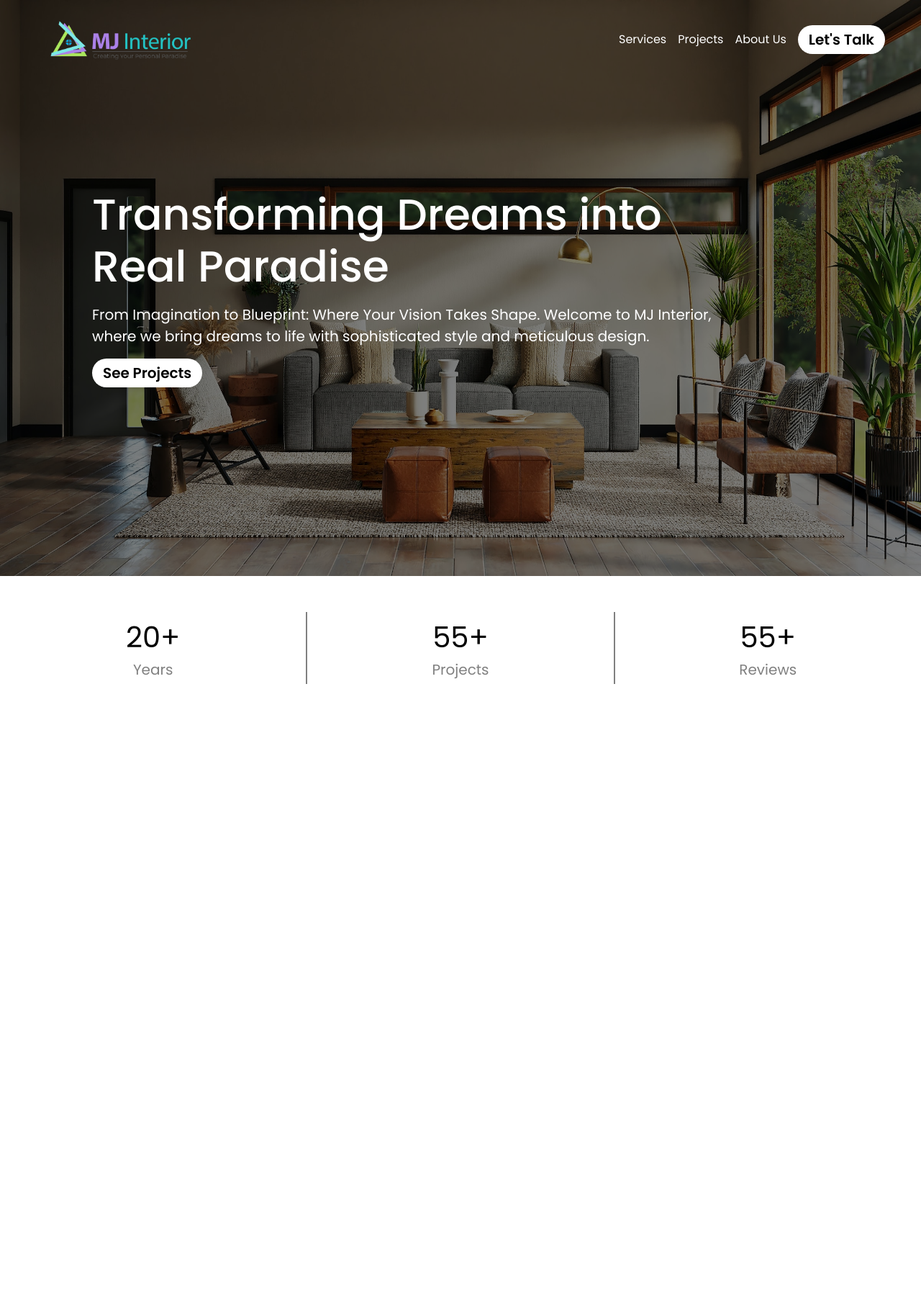
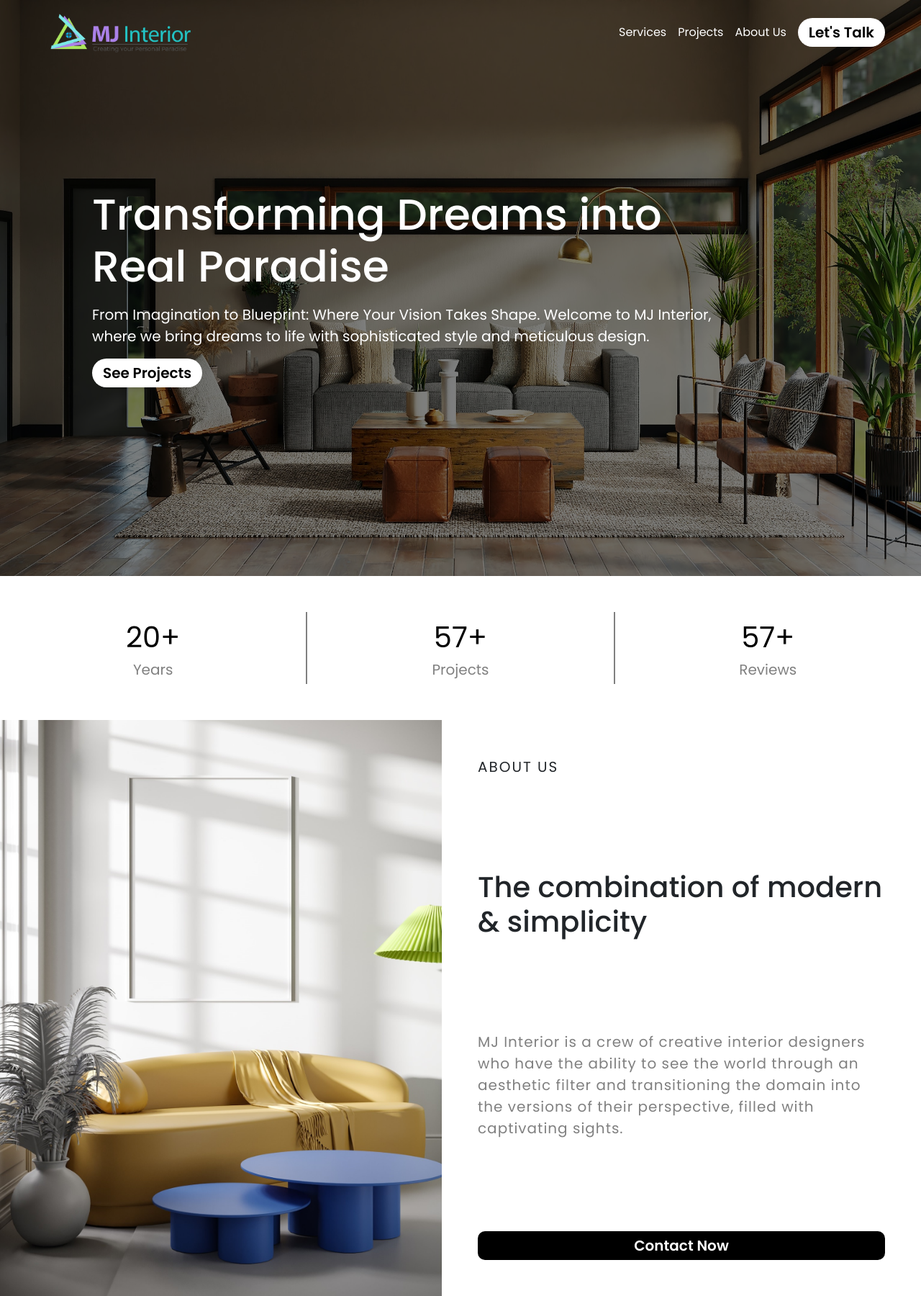
Before and after one commit to Mukesh-Sharma400/mj-interior, a Next.js app: page / in a window 1280 px wide. Shown: the whole page at 72% size. Before the commit the page ends 1000 px from the top, so only its background shows below. Built offline with nearby package versions, Linux system fonts and the light colour scheme.

Commit message:
Header Transition & About Us Section

```diff
--- a/src/app/(root)/page.js
+++ b/src/app/(root)/page.js
@@ -2,8 +2,10 @@
 
 import styled from "styled-components";
 import { Hero } from "../sections/Hero";
+import { AboutUs } from "../sections/AboutUs";
 import { Header } from "../components/Header";
 import { Counting } from "../sections/Counting";
+import { Footer } from "../components/Footer";
 
 export default function Home() {
   return (
@@ -11,6 +13,8 @@ export default function Home() {
       <Header />
       <Hero />
       <Counting />
+      <AboutUs />
+      {/* <Footer /> */}
     </DisplayWrapper>
   );
 }
--- /dev/null
+++ b/src/app/components/Footer.js
@@ -0,0 +1,39 @@
+import styled from "styled-components";
+
+export const Footer = () => {
+  return (
+    <DisplayWrapper>
+      <Column1>
+        <h1>Column1</h1>
+      </Column1>
+      <Column2>
+        <h1>Column1</h1>
+      </Column2>
+      <Column3>
+        <h1>Column1</h1>
+      </Column3>
+    </DisplayWrapper>
+  );
+};
+const DisplayWrapper = styled.div`
+  width: 100%;
+  display: flex;
+  justify-content: space-between;
+  padding: 0px 50px;
+  transition: all 0.5s ease-in-out;
+`;
+
+const Column1 = styled.div`
+  width: 100%;
+  transition: all 0.5s ease-in-out;
+`;
+
+const Column2 = styled.div`
+  width: 100%;
+  transition: all 0.5s ease-in-out;
+`;
+
+const Column3 = styled.div`
+  width: 100%;
+  transition: all 0.5s ease-in-out;
+`;
--- a/src/app/components/Header.js
+++ b/src/app/components/Header.js
@@ -1,38 +1,68 @@
 import Link from "next/link";
 import Image from "next/image";
 import styled from "styled-components";
+import { useEffect, useState } from "react";
 import logo from "../../../public/assets/logo.png";
 
 export const Header = () => {
+  const [scrolled, setScrolled] = useState(false);
+
+  useEffect(() => {
+    const handleScroll = () => {
+      const isScrolled = window.scrollY > 0;
+      setScrolled(isScrolled);
+    };
+    window.addEventListener("scroll", handleScroll);
+    return () => {
+      window.removeEventListener("scroll", handleScroll);
+    };
+  }, []);
+
   return (
-    <DisplayWrapper>
-      <Logo src={logo} alt="MJ Interior" />
-      <RoutesWrapper>
-        <Route href="/">Services</Route>
-        <Route href="/">Projects</Route>
-        <Route href="/">About Us</Route>
-        <ContactBtn>Let's Talk</ContactBtn>
+    <DisplayWrapper scrolled={scrolled}>
+      <Logo src={logo} alt="MJ Interior" scrolled={scrolled} />
+      <RoutesWrapper scrolled={scrolled}>
+        <Route href="/" scrolled={scrolled}>
+          Services
+        </Route>
+        <Route href="/" scrolled={scrolled}>
+          Projects
+        </Route>
+        <Route href="/" scrolled={scrolled}>
+          About Us
+        </Route>
+        <ContactBtn scrolled={scrolled}>Let's Talk</ContactBtn>
       </RoutesWrapper>
     </DisplayWrapper>
   );
 };
 
 const DisplayWrapper = styled.div`
-  position: absolute;
+  position: fixed;
   top: 0;
   left: 0;
   right: 0;
-  margin: 20px 50px;
+  padding: 0px 50px;
+  height: ${(props) => (props.scrolled ? "70px" : "90px")};
   display: flex;
   align-items: center;
   justify-content: space-between;
-  z-index: 1;
+  background: ${(props) =>
+    props.scrolled ? "rgba(225, 225, 225, 0.3)" : "transparent"};
+  box-shadow: ${(props) =>
+    props.scrolled ? "0 4px 15px rgba(225, 225, 225, 0.3)" : "none"};
+  backdrop-filter: ${(props) => (props.scrolled ? "blur(10.1px)" : "none")};
+  -webkit-backdrop-filter: ${(props) =>
+    props.scrolled ? "blur(10.1px)" : "none"};
+  border-bottom: ${(props) =>
+    props.scrolled ? "1px solid rgba(225, 225, 225, 1)" : "none"};
+  z-index: 2;
   transition: all 0.5s ease-in-out;
 `;
 
 const Logo = styled(Image)`
   width: auto;
-  height: 70px;
+  height: ${(props) => (props.scrolled ? "50px" : "70px")};
   transition: all 0.5s ease-in-out;
 `;
 
@@ -45,7 +75,7 @@ const RoutesWrapper = styled.div`
 
 const Route = styled(Link)`
   font-size: 16px;
-  color: white;
+  color: ${(props) => (props.scrolled ? "black" : "white")};
   text-decoration: none;
   transition: all 0.5s ease-in-out;
 `;
@@ -53,8 +83,8 @@ const Route = styled(Link)`
 const ContactBtn = styled.button`
   font-size: 20px;
   font-weight: 600;
-  color: black;
-  background-color: white;
+  color: ${(props) => (props.scrolled ? "white" : "black")};
+  background-color: ${(props) => (props.scrolled ? "black" : "white")};
   border-radius: 40px;
   height: 40px;
   padding: 0 15px;
--- /dev/null
+++ b/src/app/sections/AboutUs.js
@@ -0,0 +1,87 @@
+import Image from "next/image";
+import styled from "styled-components";
+import aboutus from "../../../public/assets/aboutus-section.jpg";
+
+export const AboutUs = () => {
+  return (
+    <DisplayWrapper>
+      <LeftSide>
+        <AboutUsImage src={aboutus} alt="About Us" />
+      </LeftSide>
+      <RightSide>
+        <AboutUsHeading>About Us</AboutUsHeading>
+        <Heading>The combination of modern & simplicity</Heading>
+        <Description>
+          MJ Interior is a crew of creative interior designers who have the
+          ability to see the world through an aesthetic filter and transitioning
+          the domain into the versions of their perspective, filled with
+          captivating sights.
+        </Description>
+        <Button>Contact Now</Button>
+      </RightSide>
+    </DisplayWrapper>
+  );
+};
+
+const DisplayWrapper = styled.div`
+  width: 100%;
+  height: 100vh;
+  display: flex;
+  align-items: center;
+  transition: all 0.5s ease-in-out;
+`;
+
+const LeftSide = styled.div`
+  width: 100%;
+  height: 100vh;
+  display: flex;
+  align-items: center;
+  justify-content: center;
+  transition: all 0.5s ease-in-out;
+`;
+
+const AboutUsImage = styled(Image)`
+  width: 100%;
+  height: 100vh;
+  object-fit: cover;
+  transition: all 0.5s ease-in-out;
+`;
+
+const RightSide = styled.div`
+  width: 100%;
+  height: 100vh;
+  display: flex;
+  flex-direction: column;
+  justify-content: space-between;
+  padding: 50px;
+  transition: all 0.5s ease-in-out;
+`;
+
+const AboutUsHeading = styled.p`
+  font-size: 20px;
+  text-transform: uppercase;
+  letter-spacing: 2px;
+  transition: all 0.5s ease-in-out;
+`;
+
+const Heading = styled.h1`
+  transition: all 0.5s ease-in-out;
+`;
+
+const Description = styled.p`
+  font-size: 20px;
+  letter-spacing: 1px;
+  color: grey;
+  transition: all 0.5s ease-in-out;
+`;
+
+const Button = styled.button`
+  font-size: 20px;
+  font-weight: 600;
+  color: white;
+  background-color: black;
+  border-radius: 10px;
+  width: 100%;
+  height: 40px;
+  transition: all 0.5s ease-in-out;
+`;
--- a/src/app/sections/Hero.js
+++ b/src/app/sections/Hero.js
@@ -56,7 +56,7 @@ const Overlay = styled.div`
 `;
 
 const ContentWrapper = styled.div`
-  width: 870px;
+  max-width: 870px;
   position: absolute;
   top: 50%;
   left: 10%;
```
Also changed, not shown: public/assets/aboutus-section.jpg (added).
